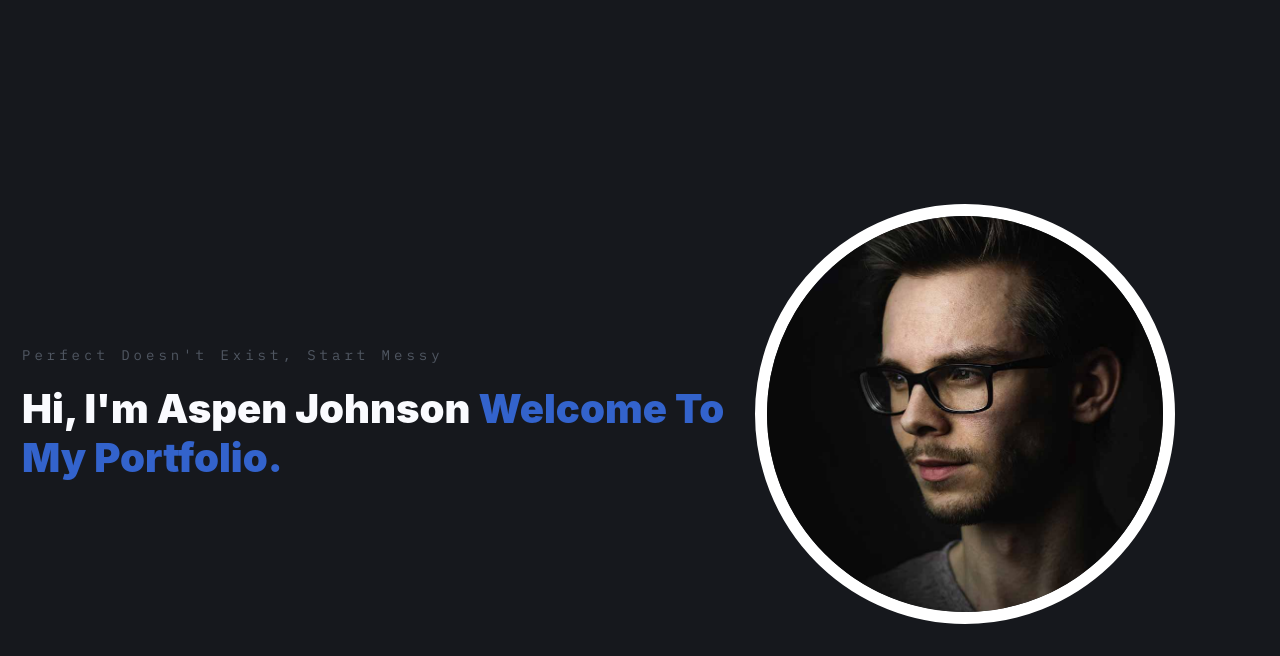
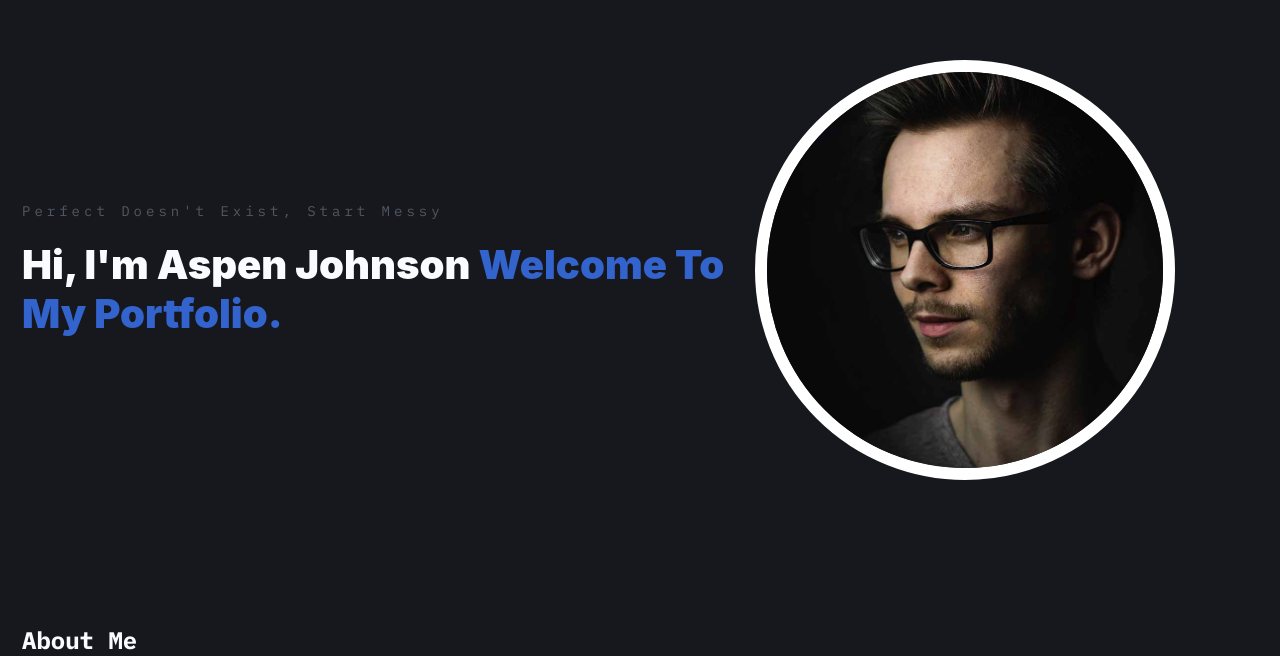
Before and after one commit to DormantBillionaire/Aspen-Johnson-Web-Dev, a plain HTML site: page index.html in a window 1280 px wide. Shown: the part 196-852 px from the top of the page. Before the commit the page ends 820 px from the top, so only its background shows below. Drawn offline with nearby package versions, Linux system fonts and the light colour scheme.

Commit message:
Assigning colors to the About me section while trying to stylize it

```diff
--- a/assets/css/styles.css
+++ b/assets/css/styles.css
@@ -168,6 +168,12 @@ input {
 /* Active tab */
 
 /*=============== SERVICES ===============*/
+.section-title {
+  flex: 0 0 100%;
+  max-width: 100% ;
+  background-color: var(--body-color);
+}
+
 
 /*=============== WORK ===============*/
 
--- a/index.html
+++ b/index.html
@@ -20,7 +20,7 @@
     <!--=============== MAIN ===============-->
     <main class="main">
       <!--=============== HOME ===============-->
-      <section class="home" id="home"></section>
+      <section class="home hidden" id="home">
         <div class = "home__container container grid" >
           <div class="home_content">
             <span class="home__subtitle"> Perfect Doesn't Exist, Start Messy </span>
@@ -35,7 +35,16 @@
     </section>
 
       <!--=============== ABOUT ===============-->
-      <section class="about section" id="about"></section>
+      <section class="about section" id="about">
+        <div class="container">
+          <div class="row">
+            <div class="section-title">
+              <h2>About Me</h2>
+            </div>
+          </div>
+        </div>
+      </section>
+
 
       <!--=============== SERVICES ===============-->
       <section class="services section" id="services"></section>
```
